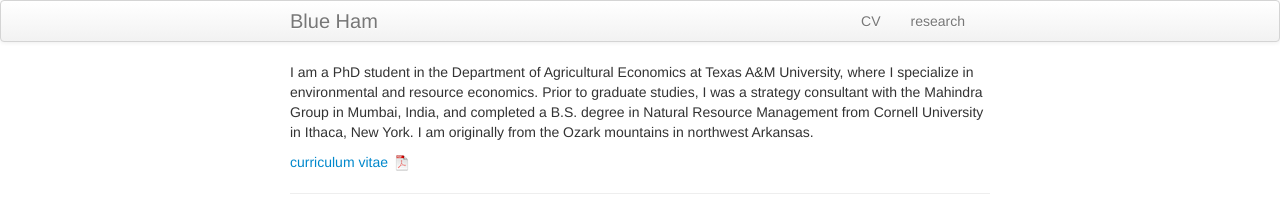
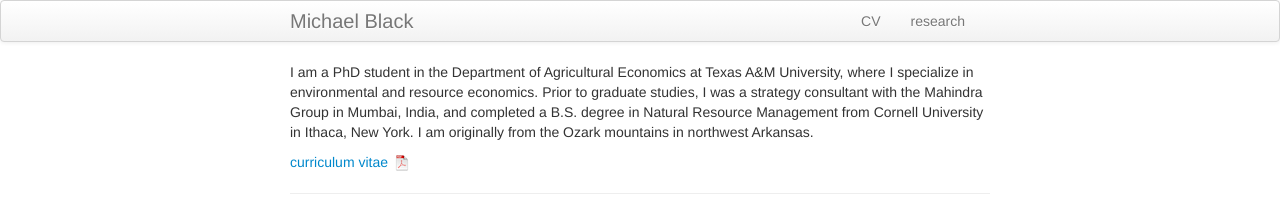
Before and after one commit to michael-black/michael-black.github.io, a Jekyll site: the page built from index.md, in a window 1280 px wide. Shown: the top 203 px of the page. Built offline with Jekyll 4.4.1, drawn with Linux system fonts in a browser that asks for light colours.

Commit message:
Added my name to the site

```diff
--- a/_config.yml
+++ b/_config.yml
@@ -8,14 +8,14 @@ highlighter: rouge
 # Themes are encouraged to use these universal variables
 # so be sure to set them if your theme uses them.
 #
-title : Blue Ham
+title : Michael Black
 author :
-  name : Marisa Carlos
-  email : mbc96@cornell.edu
-  github : mbcarlos
-  twitter : MarisaBriCarlos
+  name : Michael Black
+  email : mblack438@gmail.com
+  github : michael-black
+  twitter : michae1black
 
-production_url : http://marisabriana.github.io
+production_url : http://michael-black.github.io
 
 # Tell Github to use the kramdown markdown interpreter
 # (see https://help.github.com/articles/migrating-your-pages-site-from-maruku)
```
